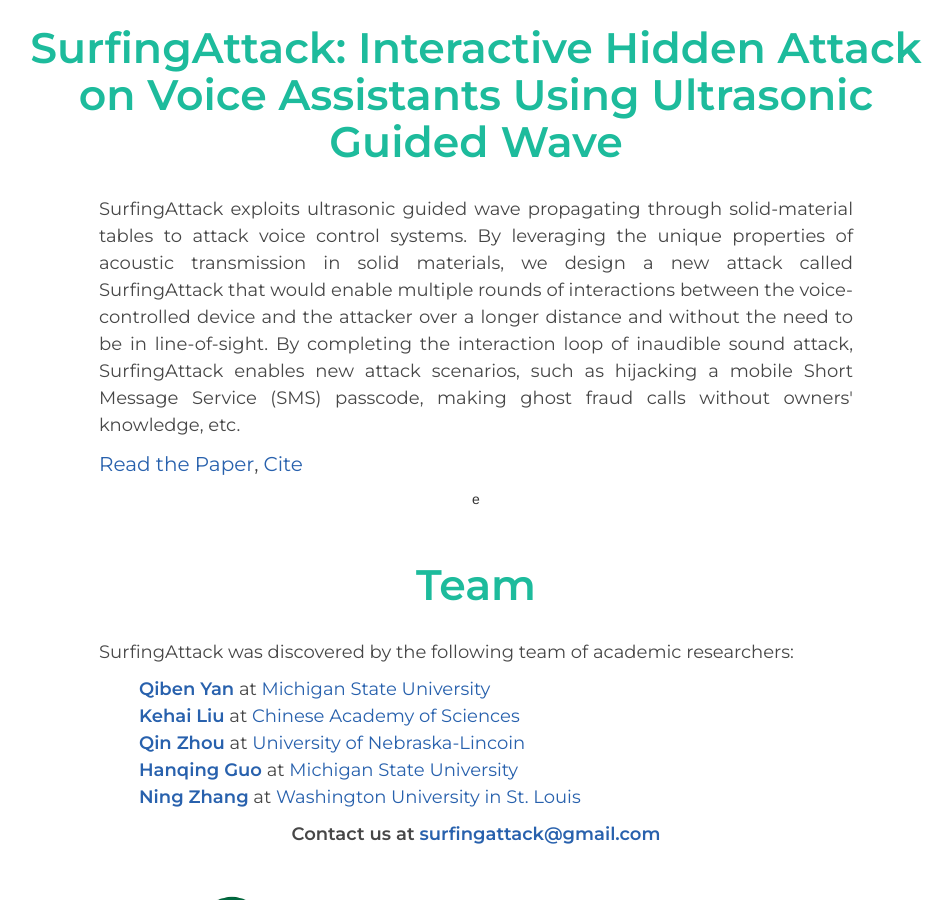
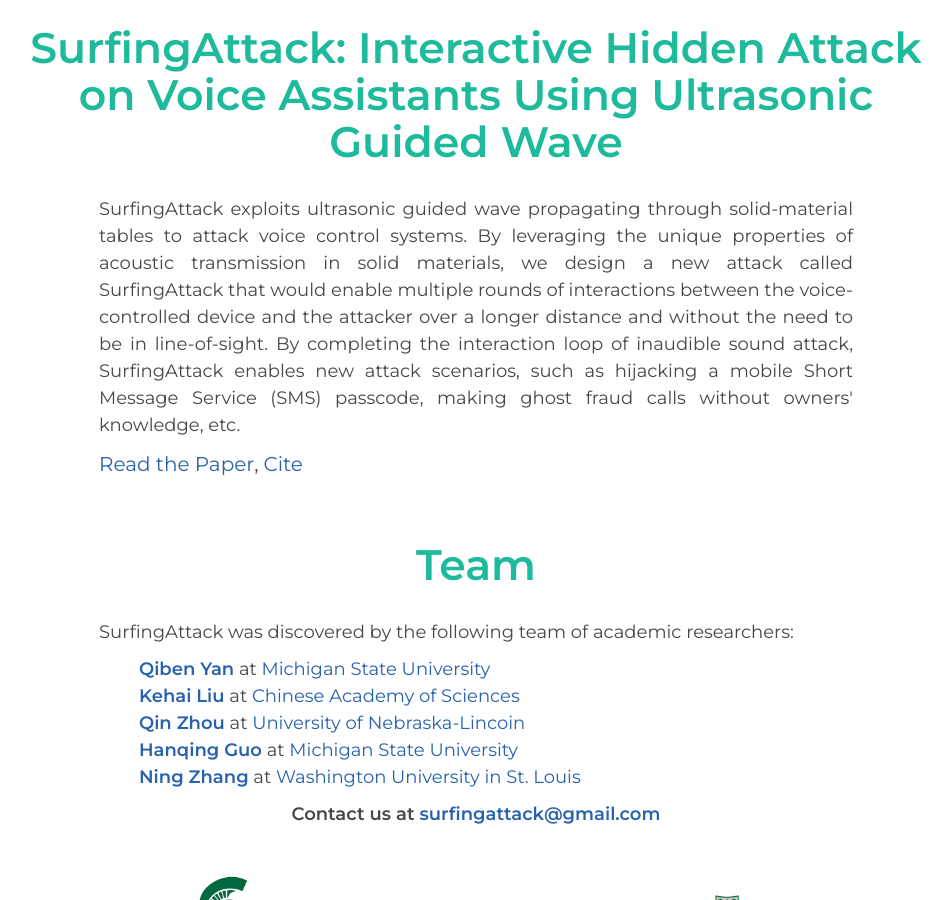
Before and after one commit to surfingattack/surfingattack.github.io, a Jekyll site: the page built from index.md, in a window 1280 px wide and 900 px high. Shown: the whole window, without its empty margins (164-1115 px from the left). Built offline with Jekyll 4.4.1, drawn with Linux system fonts in a browser that asks for light colours.

Commit message:
Wed Feb  5 22:54:40 EST 2020

```diff
--- a/_layouts/default.html
+++ b/_layouts/default.html
@@ -49,7 +49,7 @@
     booktitle={Network and Distributed Systems Security (NDSS) Symposium},
     year = {2020},
 }
-</pre></p></div>e
+</pre></p></div>
 				</div>
 
 
```
